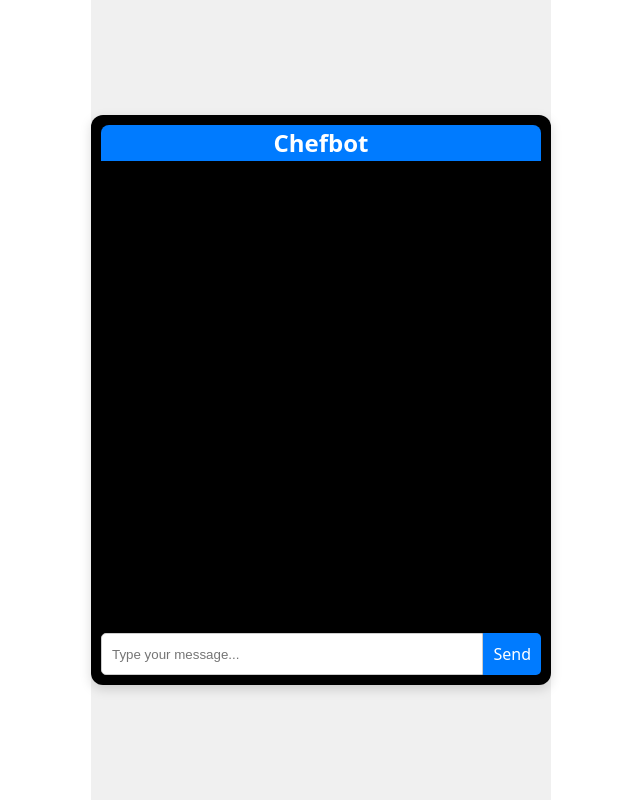
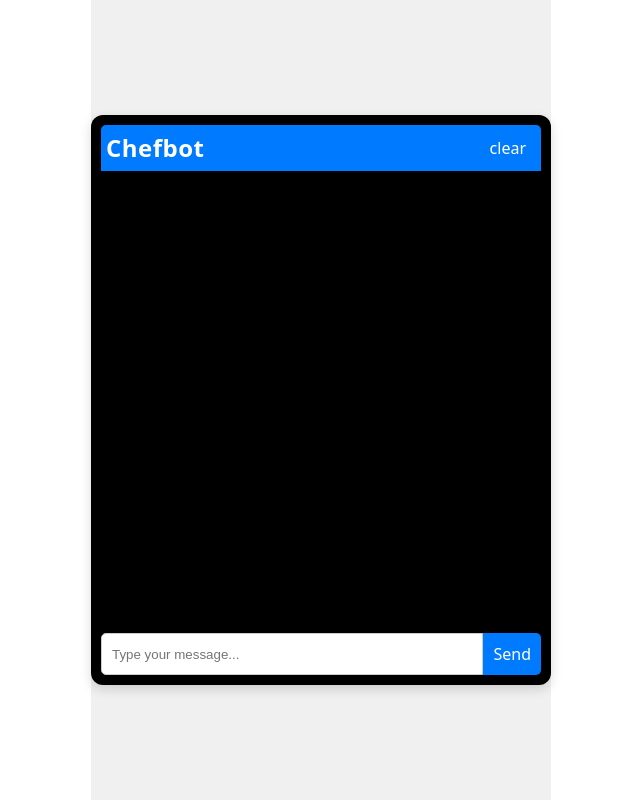
Before and after one commit to tricar534/Chefbot, a React (Vite) app in the folder frontend/: page / in a window 1280 px wide. Shown: the whole page, without its empty margins (319-959 px from the left). Built offline with nearby package versions, Linux system fonts and the light colour scheme.

Commit message:
Clear chat function
Created a button on top right of chat box to clear user input and responses

```diff
--- a/frontend/src/App.css
+++ b/frontend/src/App.css
@@ -5,19 +5,6 @@
   height: 100vh;
   background-color: #f0f0f0;
 }
-
-.chat-header {
-  text-align: center;
-  font-size: 1.5rem;
-  font-weight: bold;
-  color: #ffffff;
-  background-color: #007bff; /* bright blue header */
-  padding: 5 px;
-  border-radius: 8px 8px 0 0; /* rounded top corners */
-  margin-bottom: 10px;
-  box-shadow: 0 2px 4px rgba(0, 0, 0, 0.2);
-}
-
 
 .chat-container {
   width: 440px;
@@ -29,6 +16,37 @@
   flex-direction: column;
   padding: 10px;
 }
+
+.chat-header {
+  display: flex;
+  font-size: 1.4rem;
+  font-weight: bold;
+  color: #ffffff;
+  background-color: #007bff; /* bright blue header */
+  padding: 5px 5px;
+  border-radius: 5px 5px 0 0; /* rounded top corners */
+  margin-bottom: 10px;
+  box-shadow: 0 2px 4px rgba(0, 0, 0, 0.2);
+}
+
+.header-title {
+  flex-grow: 1;
+  text-align: left;
+  font-size: 1.5rem;
+  letter-spacing:0.5px;
+}
+
+.clear-button {
+  margin-right: auto;
+  background-color: transparent;
+  border: none;
+  color: #ffffff;
+  cursor: pointer;
+  font-size: 1rem;
+  padding: 6px 10px;
+  transition: color 0.2s ease-in-out;
+}
+
 
 
 .messages {
--- a/frontend/src/App.jsx
+++ b/frontend/src/App.jsx
@@ -44,10 +44,15 @@ function App() {
     }
   };
 
+  const clearchat = () => { setMessages( [] ); };
+
   return (
     <div className="App">
       <div className="chat-container">
-        <div className = "chat-header">Chefbot</div>
+        <div className = "chat-header">
+          <span className = "header-title"> Chefbot </span>
+          <button className= "clear-button" onClick={clearchat}>clear</button>
+          </div>
         <div className="messages">
           {messages.map((msg, index) => (
             <div key={index} className={`message ${msg.type}`}>
```
